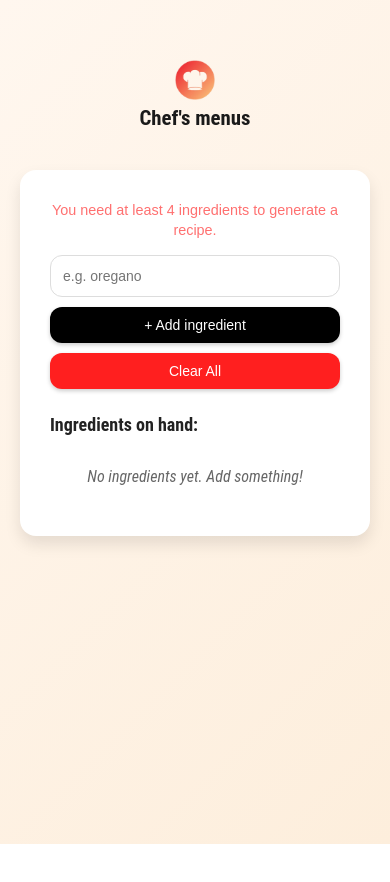
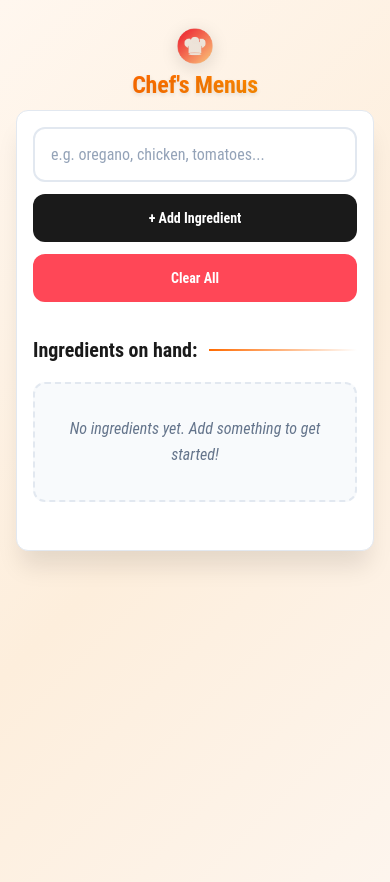
Before and after one commit to hddgpp/Chef-Claude-Project, a React (Vite) app in the folder my-app/: page / in a window 390 px wide. Shown: the top 882 px of the page. Before the commit the page ends 844 px from the top, so only its background shows below. Built offline with nearby package versions, Linux system fonts and the light colour scheme.

Commit message:
improving the css

```diff
--- a/my-app/src/components/Header.jsx
+++ b/my-app/src/components/Header.jsx
@@ -3,9 +3,9 @@ import hat from '/chef_hat.png'
 export default function Header() {
     return (
     <header>
-        <nav className="nav-header ">
-            <img src={hat} alt="logo" className="logo" />
-            <h1>Chef's menus</h1>
+        <nav className="nav-header">
+            <img src={hat} alt="Chef hat logo" className="logo" />
+            <h1>Chef's Menus</h1>
         </nav>
     </header>
     )
--- a/my-app/src/components/RecipePage.jsx
+++ b/my-app/src/components/RecipePage.jsx
@@ -1,22 +1,21 @@
 import React from 'react'
 
 export default function RecipePage() {
-  const [ingredients, SetIngredients] = React.useState([])
+  const [ingredients, setIngredients] = React.useState([])
   const [showAlert, setShowAlert] = React.useState(false)
-  const [recipeShown, SetRecipeShown] = React.useState(false)
+  const [recipeShown, setRecipeShown] = React.useState(false)
   const inputRef = React.useRef(null)
   const timeoutRef = React.useRef(null)
 
   function removeIngredient(index) {
-    SetIngredients(prev => prev.filter((_, i) => i !== index))
+    setIngredients(prev => prev.filter((_, i) => i !== index))
   }
 
   function toggleRecipeShown() {
-    SetRecipeShown(prev => !prev)
+    setRecipeShown(prev => !prev)
   }
 
   function submit(formData) {
-
     const newIngredient = formData.get('ingredient').trim()
 
     if (!newIngredient) return
@@ -31,22 +30,20 @@ export default function RecipePage() {
       timeoutRef.current = setTimeout(() => {
         setShowAlert(false)
       }, 3000)
-
       return
     }
 
-    SetIngredients(prev => [...prev, newIngredient])
+    setIngredients(prev => [...prev, newIngredient])
     inputRef.current.value = ''
     inputRef.current.focus()
   }
 
   function clear(e) {
     e.preventDefault()
-    SetIngredients([])
+    setIngredients([])
     inputRef.current.value = ''
+    inputRef.current.focus()
   }
-
-  console.log(ingredients)
 
   return (
     <main>
@@ -57,61 +54,76 @@ export default function RecipePage() {
           </div>
         )}
 
-      {ingredients.length < 4 ?
-       <p className="ingredients-alert">  You need at least 4 ingredients to generate a recipe.</p>
-      : null }
+        {ingredients.length < 4 && ingredients.length > 0 && (
+          <p className="ingredients-alert">
+            You need at least 4 ingredients to generate a recipe.
+            {4 - ingredients.length} more to go!
+          </p>
+        )}
 
-      <form  action={submit}>
+        <form action={submit}>
           <div className="search-bar">
             <input
               type="text"
               ref={inputRef}
-            aria-label='Add ingredients'
-            placeholder="e.g. oregano"
+              aria-label="Add ingredients"
+              placeholder="e.g. oregano, chicken, tomatoes..."
               name="ingredient"
               maxLength={40}
             />
-          <button className="add-btn">+ Add ingredient</button>
+            <button type="submit" className="add-btn">
+              + Add Ingredient
+            </button>
             <button onClick={clear} className="add-btn clear">
               Clear All
             </button>
           </div>
         </form>
+
         <div className="ingredients">
           <h2>Ingredients on hand:</h2>
 
           {ingredients.length === 0 ? (
-            <p>No ingredients yet. Add something!</p>
+            <p>No ingredients yet. Add something to get started!</p>
           ) : (
             <ul>
-              {ingredients.map((x, i) => (
-                <li className="ingredient-item" key={i}>
-                  {x}
+              {ingredients.map((ingredient, index) => (
+                <li className="ingredient-item" key={index}>
+                  <span>{ingredient}</span>
                   <button
                     className="delete-btn"
-                    onClick={() => removeIngredient(i)}
+                    onClick={() => removeIngredient(index)}
+                    aria-label={`Remove ${ingredient}`}
                   >
                     ✕
                   </button>
                 </li>
               ))}
             </ul>
-          ) }
+          )}
         </div>
 
-        {ingredients.length >= 4 ? (<div>
+        {ingredients.length >= 4 && (
           <div className="footer-box">
             <div className="footer-text">
               <p className="title">Ready for a recipe?</p>
               <p className="subtitle">
-                Generate a recipe from your list of ingredients.
+                Generate a delicious recipe using your {ingredients.length} ingredients.
               </p>
             </div>
-             <button className="recipe-btn" onClick={toggleRecipeShown}>Get a recipe</button>
+            <button className="recipe-btn" onClick={toggleRecipeShown}>
+              {recipeShown ? 'Hide Recipe' : 'Get Recipe'}
+            </button>
           </div>
-        </div>) : null}
+        )}
+
+        {recipeShown && ingredients.length >= 4 && (
+          <div className="recipe-display">
+            <h3>Your Recipe</h3>
+            <p>Recipe content will appear here...</p>
           </div>
-      {recipeShown === true ? ('yo wsp') : null}
+        )}
+      </div>
     </main>
   )
 }
--- a/my-app/src/index.css
+++ b/my-app/src/index.css
@@ -1,276 +1,576 @@
+:root {
+  /* Color System */
+  --primary-orange: #ff6a00;
+  --primary-orange-dark: #e55a00;
+  --primary-gradient: linear-gradient(135deg, #ff7e00, #ff4b00);
+  --primary-gradient-hover: linear-gradient(135deg, #e06b00, #d63a00);
+
+  --danger-red: #ff4757;
+  --danger-red-dark: #ff3742;
+  --success-green: #10b981;
+  --warning-yellow: #f59e0b;
+
+  --black: #1a1a1a;
+  --white: #ffffff;
+  --gray-50: #f8fafc;
+  --gray-100: #f1f5f9;
+  --gray-200: #e2e8f0;
+  --gray-300: #cbd5e1;
+  --gray-400: #94a3b8;
+  --gray-500: #64748b;
+  --gray-600: #475569;
+  --gray-700: #334155;
+
+  /* Spacing */
+  --space-1: 0.25rem;
+  --space-2: 0.5rem;
+  --space-3: 0.75rem;
+  --space-4: 1rem;
+  --space-5: 1.25rem;
+  --space-6: 1.5rem;
+  --space-8: 2rem;
+  --space-10: 2.5rem;
+  --space-12: 3rem;
+
+  /* Border Radius */
+  --radius-sm: 0.375rem;
+  --radius-md: 0.5rem;
+  --radius-lg: 0.75rem;
+  --radius-xl: 1rem;
+
+  /* Shadows */
+  --shadow-sm: 0 1px 2px 0 rgba(0, 0, 0, 0.05);
+  --shadow-md: 0 4px 6px -1px rgba(0, 0, 0, 0.1);
+  --shadow-lg: 0 10px 15px -3px rgba(0, 0, 0, 0.1);
+  --shadow-xl: 0 20px 25px -5px rgba(0, 0, 0, 0.1);
+
+  /* Transitions */
+  --transition-fast: 150ms ease-out;
+  --transition-normal: 250ms ease-out;
+  --transition-slow: 350ms ease-out;
+}
+
+/* Reset & Base Styles */
 * {
   margin: 0;
+  padding: 0;
   box-sizing: border-box;
 }
 
 body {
-  font-family: "Roboto Condensed", sans-serif;
-  background: linear-gradient(135deg, #fff7ef, #fdeedc);
+  font-family: "Roboto Condensed", -apple-system, BlinkMacSystemFont, sans-serif;
+  background: linear-gradient(135deg, #fff7ef 0%, #fdeedc 50%, #fdf6f0 100%);
   min-height: 100vh;
-  display: flex;
-  justify-content: center;
-  align-items: flex-start;
-
-  padding: 50px 20px;
+  line-height: 1.6;
+  color: var(--black);
+  padding: var(--space-8) var(--space-4);
 }
 
-/* Header */
-header {
+/* Header Styles */
+.header {
   background: transparent;
   text-align: center;
-  margin-bottom: 30px;
+  margin-bottom: var(--space-8);
+  animation: slideInDown 0.8s ease-out;
 }
 
 .nav-header {
   display: flex;
   justify-content: center;
   align-items: center;
-  gap: 10px;
+  gap: var(--space-4);
+  padding: var(--space-4) 0;
 }
 
 .logo {
-  width: 40px;
+  width: 3rem;
+  height: 3rem;
+  object-fit: contain;
+  filter: drop-shadow(0 4px 8px rgba(0, 0, 0, 0.15));
+  transition: all var(--transition-normal);
+  animation: bounce 2s ease-in-out infinite;
 }
 
-.nav-header > h1 {
-  font-size: 2.2rem;
-  font-weight: 700;
-  color: #1a1a1a;
+.logo:hover {
+  transform: scale(1.1) rotate(5deg);
+  filter: drop-shadow(0 6px 12px rgba(255, 106, 0, 0.3));
 }
 
-/* Container */
-.container {
-  background: #fff;
-  max-width: 700px;
-  width: 100%;
-  padding: 30px;
-  border-radius: 16px;
-  box-shadow: 0 8px 16px rgba(0,0,0,0.1);
+.nav-header h1 {
+  font-size: clamp(2rem, 4vw, 3rem);
+  font-weight: 800;
+  color: var(--black);
+  background: linear-gradient(135deg, var(--primary-orange), #ff8c00);
+  background-clip: text;
+  -webkit-background-clip: text;
+  -webkit-text-fill-color: transparent;
+  text-shadow: 0 2px 4px rgba(0, 0, 0, 0.1);
+  letter-spacing: -0.02em;
+  line-height: 1.1;
 }
 
-/* Search bar */
+/* Main Container */
+main {
+  display: flex;
+  justify-content: center;
+  align-items: flex-start;
+  min-height: 100vh;
+}
+
+.container {
+  background: var(--white);
+  max-width: 600px;
+  width: 100%;
+  padding: var(--space-8);
+  border-radius: var(--radius-xl);
+  box-shadow: var(--shadow-xl);
+  border: 1px solid var(--gray-200);
+  transition: all var(--transition-normal);
+}
+
+.container:hover {
+  box-shadow: 0 25px 50px -12px rgba(0, 0, 0, 0.15);
+}
+
+/* Alert System */
+.alert-slide {
+  position: fixed;
+  top: 0;
+  left: 50%;
+  transform: translateX(-50%) translateY(-100%);
+  background: var(--danger-red);
+  color: var(--white);
+  padding: var(--space-4) var(--space-6);
+  border-radius: 0 0 var(--radius-md) var(--radius-md);
+  font-weight: 600;
+  font-size: 0.875rem;
+  box-shadow: var(--shadow-lg);
+  z-index: 1000;
+  animation: slideInDown 0.3s ease-out forwards;
+  text-align: center;
+  min-width: 300px;
+}
+
+.ingredients-alert {
+  background: linear-gradient(135deg, #fff3cd, #fff8e1);
+  border: 1px solid #ffeaa7;
+  color: #856404;
+  padding: var(--space-4);
+  border-radius: var(--radius-lg);
+  text-align: center;
+  font-size: 0.9rem;
+  margin-bottom: var(--space-6);
+  font-weight: 500;
+  animation: fadeIn 0.5s ease-out;
+}
+
+/* Search Bar & Form */
 .search-bar {
   display: flex;
-  gap: 10px;
-  margin-bottom: 25px;
+  gap: var(--space-3);
+  margin-bottom: var(--space-8);
+  flex-wrap: wrap;
 }
 
 .search-bar input {
   flex: 1;
-  padding: 12px;
-  font-size: 14px;
-  border: 1px solid #ddd;
-  border-radius: 12px;
+  min-width: 200px;
+  padding: var(--space-4);
+  font-size: 1rem;
+  border: 2px solid var(--gray-200);
+  border-radius: var(--radius-lg);
+  background: var(--white);
+  transition: all var(--transition-fast);
+  font-family: inherit;
   outline: none;
-  transition: 0.2s;
 }
 
 .search-bar input:focus {
-  border-color: #ff6a00;
-  box-shadow: 0 0 4px rgba(255, 106, 0, 0.4);
+  border-color: var(--primary-orange);
+  box-shadow: 0 0 0 3px rgba(255, 106, 0, 0.1);
+  transform: translateY(-1px);
+}
+
+.search-bar input::placeholder {
+  color: var(--gray-400);
 }
 
 /* Buttons */
 .add-btn {
-  background: #000;
-  color: #fff;
+  background: var(--black);
+  color: var(--white);
   border: none;
-  padding: 10px 18px;
-  border-radius: 12px;
+  padding: var(--space-4) var(--space-6);
+  border-radius: var(--radius-lg);
   cursor: pointer;
-  font-size: 14px;
-  font-weight: 500;
-  box-shadow: 0 2px 4px rgba(0,0,0,0.2);
+  font-size: 0.875rem;
+  font-weight: 600;
+  font-family: inherit;
+  transition: all var(--transition-normal);
+  white-space: nowrap;
+  flex: 1;
+  min-width: 120px;
 }
 
 .add-btn:hover {
-  background: #333;
+  background: var(--gray-700);
+  transform: translateY(-2px);
+  box-shadow: var(--shadow-md);
 }
 
-.clear {
-  background: #ff1f1f;
+.add-btn:active {
+  transform: translateY(0);
 }
 
-.clear:hover {
-  background: #d91919;
+.add-btn.clear {
+  background: var(--danger-red);
 }
 
-/* Ingredients */
-.ingredients h2 {
-  font-size: 18px;
-  font-weight: 600;
-  margin-bottom: 12px;
-  color: #222;
+.add-btn.clear:hover {
+  background: var(--danger-red-dark);
 }
 
+/* Ingredients Section */
+.ingredients {
+  margin-bottom: var(--space-8);
+}
+
+.ingredients h2 {
+  font-size: 1.25rem;
+  font-weight: 700;
+  color: var(--black);
+  margin-bottom: var(--space-4);
+  display: flex;
+  align-items: center;
+  gap: var(--space-3);
+}
+
+.ingredients h2::after {
+  content: '';
+  flex: 1;
+  height: 2px;
+  background: linear-gradient(90deg, var(--primary-orange), transparent);
+}
+
+.ingredients > p {
+  color: var(--gray-500);
+  font-style: italic;
+  text-align: center;
+  padding: var(--space-8);
+  background: var(--gray-50);
+  border-radius: var(--radius-lg);
+  border: 2px dashed var(--gray-200);
+}
+
+/* Ingredients List */
 .ingredients ul {
-  list-style-type: disc;
-  padding-left: 20px;
-  line-height: 1.8;
-  color: #444;
+  list-style: none;
+  background: var(--gray-50);
+  border-radius: var(--radius-lg);
+  border: 1px solid var(--gray-200);
+  overflow: hidden;
+}
+
+.ingredient-item {
+  display: flex;
+  justify-content: space-between;
+  align-items: center;
+  padding: var(--space-4) var(--space-5);
+  border-bottom: 1px solid var(--gray-200);
+  transition: all var(--transition-fast);
+  animation: slideInLeft 0.3s ease-out;
+}
+
+.ingredient-item:hover {
+  background: var(--white);
+  transform: translateX(4px);
+}
+
+.ingredient-item:last-child {
+  border-bottom: none;
+}
+
+.ingredient-item .delete-btn {
+  width: 28px;
+  height: 28px;
+  border: none;
+  border-radius: var(--radius-md);
+  background: var(--danger-red);
+  color: var(--white);
+  cursor: pointer;
+  font-weight: bold;
+  display: flex;
+  align-items: center;
+  justify-content: center;
+  transition: all var(--transition-fast);
+  font-size: 0.75rem;
+  opacity: 0.7;
+}
+
+.ingredient-item:hover .delete-btn {
+  opacity: 1;
+}
+
+.delete-btn:hover {
+  background: var(--danger-red-dark);
+  transform: scale(1.1);
 }
 
 /* Footer Box */
 .footer-box {
-  margin-top: 30px;
-  background: #fff9f4;
-  border: 1px solid #ffd9b3;
-  padding: 20px;
-  border-radius: 12px;
+  background: linear-gradient(135deg, #fff9f4, #fff0e6);
+  border: 2px solid #ffd9b3;
+  padding: var(--space-8);
+  border-radius: var(--radius-xl);
   text-align: center;
+  animation: bounceIn 0.6s ease-out;
 }
 
 .footer-text .title {
-  font-weight: 600;
-  margin: 0 0 6px;
-  color: #222;
+  font-size: 1.25rem;
+  font-weight: 700;
+  color: var(--black);
+  margin-bottom: var(--space-2);
 }
 
 .footer-text .subtitle {
-  font-size: 14px;
-  color: #666;
-  margin: 0 0 16px;
+  font-size: 0.9rem;
+  color: var(--gray-600);
+  margin-bottom: var(--space-6);
+  line-height: 1.5;
 }
 
-/* Recipe Button */
 .recipe-btn {
-  background: linear-gradient(135deg, #ff7e00, #ff4b00);
-  color: #fff;
+  background: var(--primary-gradient);
+  color: var(--white);
   border: none;
-  padding: 12px 20px;
-  border-radius: 12px;
+  padding: var(--space-5) var(--space-10);
+  border-radius: var(--radius-lg);
   cursor: pointer;
-  font-size: 14px;
-  font-weight: 600;
-  box-shadow: 0 4px 8px rgba(255, 85, 0, 0.3);
-  transition: 0.2s;
+  font-size: 1rem;
+  font-weight: 700;
+  font-family: inherit;
+  transition: all var(--transition-normal);
+  box-shadow: 0 4px 12px rgba(255, 106, 0, 0.3);
+  position: relative;
+  overflow: hidden;
 }
 
 .recipe-btn:hover {
-  background: linear-gradient(135deg, #e06b00, #d63a00);
+  background: var(--primary-gradient-hover);
+  transform: translateY(-3px);
+  box-shadow: 0 8px 20px rgba(255, 106, 0, 0.4);
 }
 
-ul {
-  list-style: none; /* remove default bullets */
-  padding: 0;
-  margin: 0;
+.recipe-btn:active {
+  transform: translateY(-1px);
 }
 
-.delete-btn {
-  width: 24px;
-  height: 24px;
-  border: none;
-  border-radius: 6px;    /* slightly rounded corners */
-  background-color: #ff1f1f;
-  color: #ffffff;
-  cursor: pointer;
-  font-weight: bold;
-  display: flex;
-  justify-content: center;
-  align-items: center;
-  transition: background-color 0.2s;
+/* Recipe Display */
+.recipe-display {
+  margin-top: var(--space-8);
+  padding: var(--space-8);
+  background: var(--gray-50);
+  border-radius: var(--radius-xl);
+  border: 2px solid var(--gray-200);
+  animation: slideInUp 0.5s ease-out;
 }
 
-.ingredient-item {
-  display: flex;          /* align text and button horizontally */
-  justify-content: space-between; /* push button to the right */
-  align-items: center;
-  padding: 6px 10px;
-  border-bottom: 1px solid #ddd;
-}
-
-.delete-btn:hover {
-  background-color: #d91919;
-}
-
-.ingredients p {
-  color: #666;
-  font-style: italic;
-  text-align: center;
-  padding: 20px;
-}
-
-.alert-slide {
-  position: fixed;
-  top: 0;
-  left: 0;
-  right: 0;
-  background: #ff1f1f;
-  color: white;
-  padding: 16px;
-  text-align: center;
-  font-weight: 500;
-  font-size: 14px;
-  box-shadow: 0 4px 8px rgba(255, 31, 31, 0.3);
-  z-index: 1000;
-  animation: slideDown 0.3s ease-out;
-  transform-origin: top;
-}
-
-.ingredients-alert {
-    color: #ff7070;          /* light gray */
-    text-align: center;    /* center text */
-    font-size: 0.9rem;     /* small but readable */
-    line-height: 1.4;
-    margin-bottom: 15px;     /* makes it easier to read */
-    font-family: Arial, sans-serif; /* optional for clean look */
-  }
-
-@keyframes slideDown {
+/* Animations */
+@keyframes slideInDown {
   from {
-    transform: translateY(-100%);
+    transform: translateX(-50%) translateY(-100%);
     opacity: 0;
   }
   to {
-    transform: translateY(0);
+    transform: translateX(-50%) translateY(0);
     opacity: 1;
   }
 }
 
+@keyframes slideInLeft {
+  from {
+    opacity: 0;
+    transform: translateX(-20px);
+  }
+  to {
+    opacity: 1;
+    transform: translateX(0);
+  }
+}
 
+@keyframes slideInUp {
+  from {
+    opacity: 0;
+    transform: translateY(20px);
+  }
+  to {
+    opacity: 1;
+    transform: translateY(0);
+  }
+}
+
+@keyframes fadeIn {
+  from {
+    opacity: 0;
+  }
+  to {
+    opacity: 1;
+  }
+}
+
+@keyframes bounceIn {
+  0% {
+    opacity: 0;
+    transform: scale(0.8);
+  }
+  50% {
+    transform: scale(1.05);
+  }
+  100% {
+    opacity: 1;
+    transform: scale(1);
+  }
+}
+
+
+
+/* Responsive Header */
 @media (max-width: 768px) {
-  header {
-    height: auto;
-    padding: 10px;
+  .nav-header {
+    gap: var(--space-3);
+    padding: var(--space-3) 0;
   }
 
-  .nav-header > h1 {
+  .logo {
+    width: 2.5rem;
+    height: 2.5rem;
+  }
+
+  .nav-header h1 {
+    font-size: clamp(1.75rem, 5vw, 2.5rem);
+  }
+}
+
+@media (max-width: 480px) {
+  .nav-header {
+    flex-direction: column;
+    gap: var(--space-2);
+  }
+
+  .logo {
+    width: 2.25rem;
+    height: 2.25rem;
+  }
+
+  .nav-header h1 {
     font-size: 1.5rem;
+    letter-spacing: -0.01em;
+  }
+
+  .header {
+    margin-bottom: var(--space-6);
+  }
+}
+
+/* Reduced motion for accessibility */
+@media (prefers-reduced-motion: reduce) {
+  .logo {
+    animation: none;
+  }
+
+  .logo:hover {
+    transform: none;
+  }
+
+  .header {
+    animation: none;
+  }
+}
+
+/* Responsive Design */
+@media (max-width: 768px) {
+  body {
+    padding: var(--space-4);
+  }
+
+  .container {
+    padding: var(--space-6);
+    border-radius: var(--radius-lg);
   }
 
   .search-bar {
     flex-direction: column;
   }
 
+  .search-bar input {
+    min-width: auto;
+  }
+
+  .add-btn {
+    width: 100%;
+  }
+
   .footer-box {
-    flex-direction: column;
-    text-align: center;
+    padding: var(--space-6);
   }
 
   .recipe-btn {
     width: 100%;
+    padding: var(--space-4);
   }
 }
 
 @media (max-width: 480px) {
-  .nav-header {
-    flex-direction: column;
-    gap: 6px;
+  .container {
+    padding: var(--space-4);
   }
 
-  .logo {
-    width: 40px;
+  .ingredient-item {
+    padding: var(--space-3) var(--space-4);
   }
 
-  .nav-header > h1 {
-    font-size: 1.3rem;
+  .alert-slide {
+    left: 0;
+    right: 0;
+    transform: translateY(-100%);
+    border-radius: 0;
+    min-width: auto;
+    animation: slideInDownMobile 0.3s ease-out forwards;
   }
 
-  .search-bar input {
-    font-size: 14px;
-  }
-
-  .ingredients h2 {
-    font-size: 18px;
+  @keyframes slideInDownMobile {
+    from {
+      transform: translateY(-100%);
+      opacity: 0;
+    }
+    to {
+      transform: translateY(0);
+      opacity: 1;
+    }
   }
 }
+
+/* Loading State */
+.loading {
+  opacity: 0.7;
+  pointer-events: none;
+}
+
+/* Focus Styles for Accessibility */
+button:focus-visible,
+input:focus-visible {
+  outline: 2px solid var(--primary-orange);
+  outline-offset: 2px;
+}
+
+/* Reduced Motion Support */
+@media (prefers-reduced-motion: reduce) {
+  *,
+  *::before,
+  *::after {
+    animation-duration: 0.01ms !important;
+    animation-iteration-count: 1 !important;
+    transition-duration: 0.01ms !important;
+  }
+}
```
Lines whose indentation alone changed are shown as unchanged.
